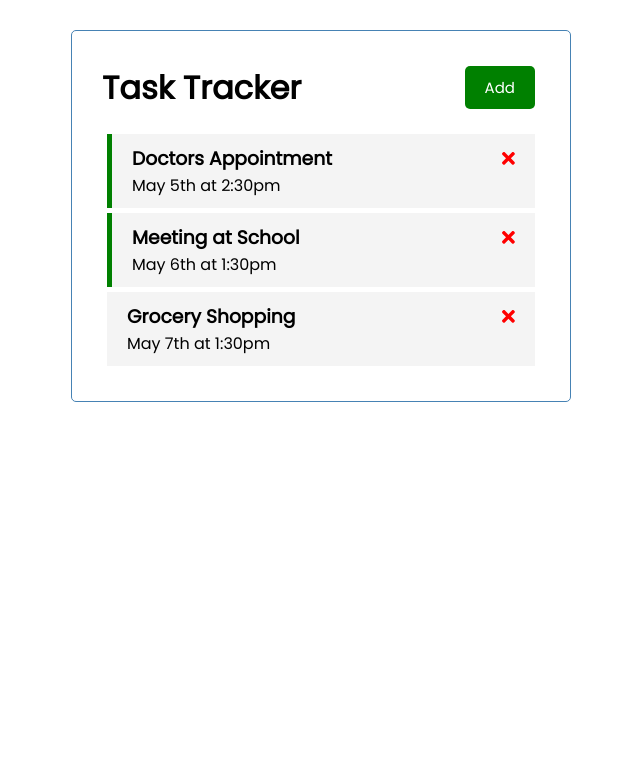
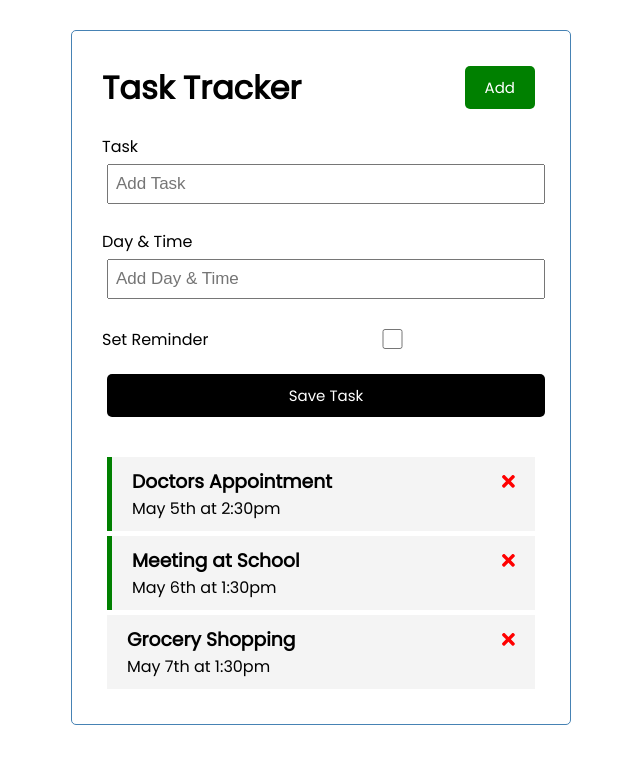
Before and after one commit to DashaDasha88/angular2, an Angular app: page / in a window 1280 px wide. Shown: the top 764 px of the page, without its empty margins (319-959 px from the left). Built offline with nearby package versions, Linux system fonts and the light colour scheme; data requests are answered from the project's data file.

Commit message:
style the form

```diff
--- a/src/app/components/add-task/add-task.component.css
+++ b/src/app/components/add-task/add-task.component.css
@@ -0,0 +1,3 @@
+.add-form {
+  margin-bottom: 40px;
+}
--- a/src/app/components/add-task/add-task.component.html
+++ b/src/app/components/add-task/add-task.component.html
@@ -1 +1,20 @@
-<p>add-task works!</p>
+<form class="add-form">
+
+  <div class="form-control">
+    <label for="text">Task</label>
+    <input type="text" name="text" id="text" placeholder="Add Task" />
+  </div>
+
+  <div class="form-control">
+    <label for="day">Day & Time</label>
+    <input type="text" name="day" id="day" placeholder="Add Day & Time" />
+  </div>
+
+  <div class="form-control form-control-check">
+    <label for="reminder">Set Reminder</label>
+    <input type="checkbox" name="reminder" id="reminder" />
+  </div>
+
+  <input type="submit" value="Save Task" class="btn btn-block" />
+
+</form>
--- a/src/app/components/tasks/tasks.component.html
+++ b/src/app/components/tasks/tasks.component.html
@@ -1,3 +1,5 @@
+<app-add-task></app-add-task>
+
 <app-task-item
 *ngFor="let task of tasks"
 [task]="task"
```
